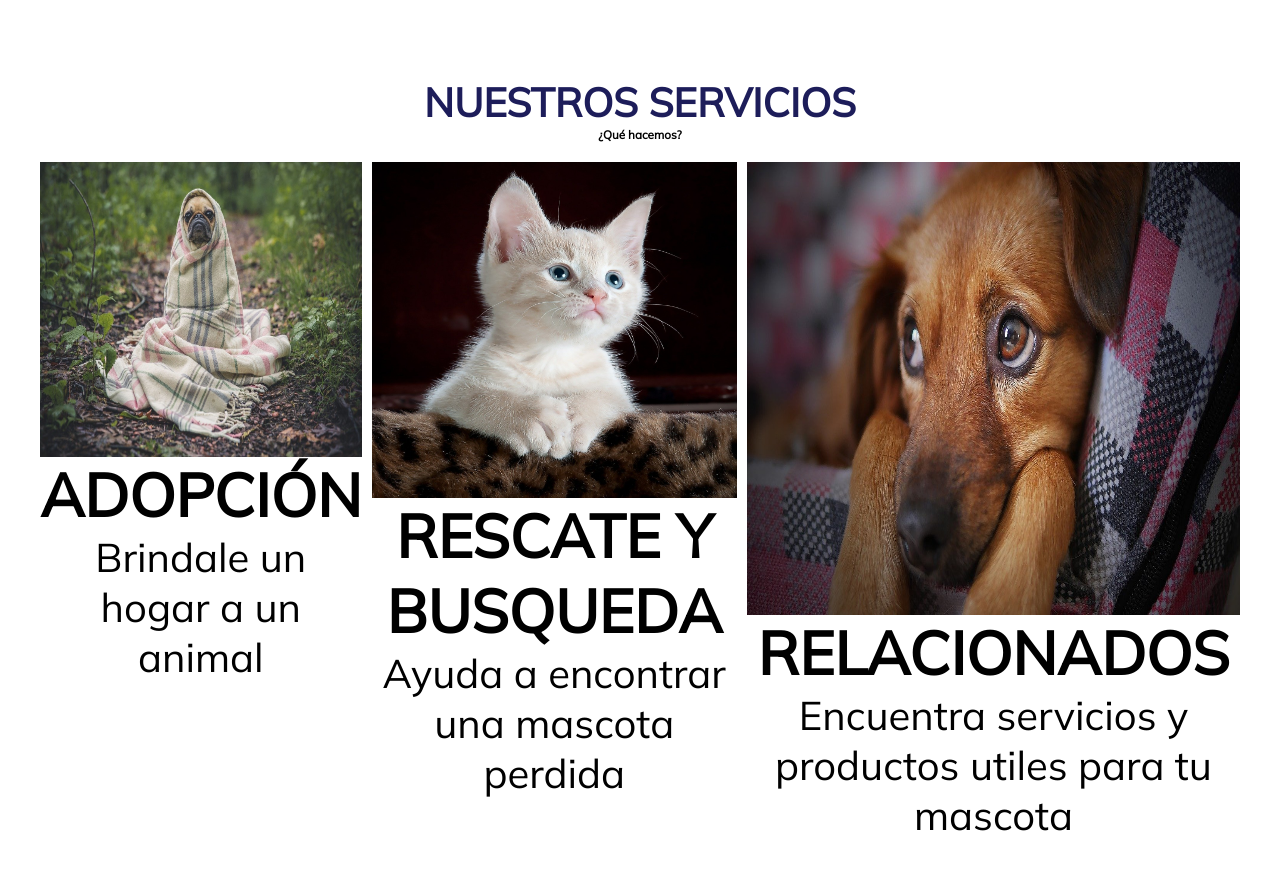
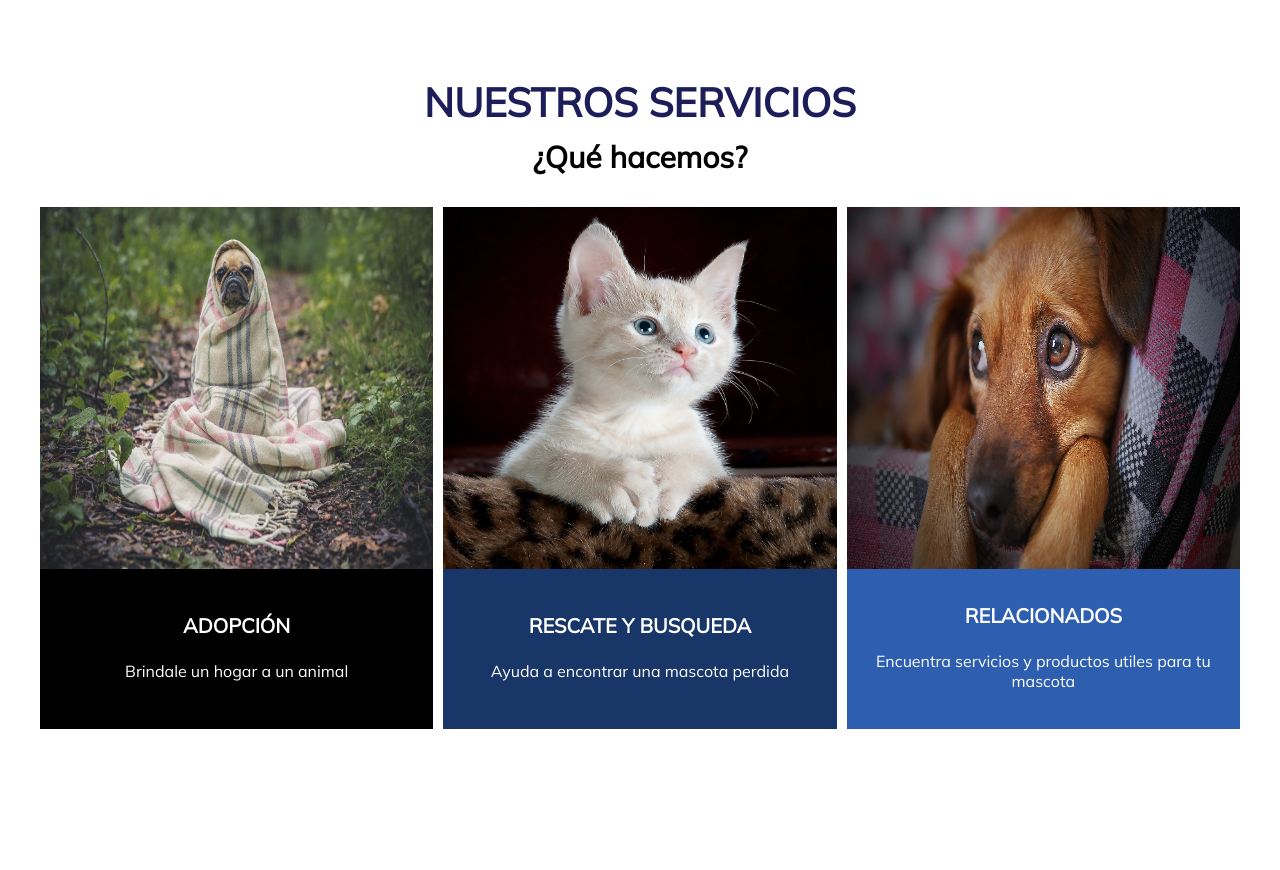
Before and after one commit to jhon259706/adoptandoando, a Next.js app: page / in a window 1280 px wide. Shown: the part 500-1370 px from the top of the page. After the commit the page ends 1269 px from the top, so only its background shows below. Built offline with nearby package versions, Linux system fonts and the light colour scheme.

Commit message:
section-3 finish section-3

```diff
--- a/jest.config.js
+++ b/jest.config.js
@@ -25,6 +25,7 @@ module.exports = async () => {
       '^@pages/(.*)$': '<rootDir>/src/pages/$1',
       '^@components/(.*)$': '<rootDir>/src/components/$1',
       '^@styles/(.*)$': '<rootDir>/src/styles/$1',
+      '^@tests/(.*)$': '<rootDir>/src/tests/$1',
     },
   };
 };
--- a/src/components/index/OurServices/ServiceCard.tsx
+++ b/src/components/index/OurServices/ServiceCard.tsx
@@ -15,7 +15,8 @@ const ServiceCard = (props: ICardProps) => {
     <S.ServiceCardDiv backgroundColor={backgroundColor}>
       <Image src={imageSrc} alt="Service Card Image" width={500} height={460} />
       <div className="card__description">
-        <h2>{title}</h2>
+        <h4>{title}</h4>
+        <br />
         <p>{description}</p>
       </div>
     </S.ServiceCardDiv>
--- a/src/styles/index/OurServices/OurServices.tsx
+++ b/src/styles/index/OurServices/OurServices.tsx
@@ -3,6 +3,7 @@ import styled from 'styled-components';
 
 export const OurServicesSection = styled.section`
   text-align: center;
+  padding-top: 40px;
 
   @media ${device.tabletS} {
     justify-content: center;
@@ -29,7 +30,7 @@ export const OurServicesSection = styled.section`
         flex-direction: row;
         gap: 10px;
         align-items: stretch;
-        font-size: 4rem;
+        font-size: 2rem;
       }
     }
   }
--- a/src/styles/index/OurServices/ServiceCard.tsx
+++ b/src/styles/index/OurServices/ServiceCard.tsx
@@ -8,16 +8,20 @@ interface IServiceCard {
 export const ServiceCardDiv = styled.div<IServiceCard>`
   display: flex;
   flex-direction: column;
+
   .card__description {
-    background-color: ${({ backgroundColor }) => backgroundColor};
+    background-color: white;
     min-height: 80px;
     display: flex;
     flex-direction: column;
     justify-content: center;
     align-items: center;
+    padding: 30px 15px;
+    height: 100px;
 
     @media ${device.tabletS} {
-      background-color: white;
+      background-color: ${({ backgroundColor }) => backgroundColor};
+      color: white;
     }
   }
 `;
--- a/src/styles/styles.css
+++ b/src/styles/styles.css
@@ -21,3 +21,23 @@ h1 {
   font-weight: 700;
   line-height: 60px;
 }
+
+h2 {
+  font-size: 4rem;
+  font-weight: 600;
+  line-height: 60px;
+}
+
+h3 {
+  font-size: 3rem;
+  line-height: 60px;
+}
+
+h4 {
+  font-size: 2rem;
+  line-height: 20px;
+}
+
+p {
+  font-size: 1.6rem;
+}
```
Also changed, not shown: src/tests/test-utils.tsx (added, +16 -0 lines), tsconfig.json (+7 -1 lines), 2 other files (tests, documents, lock files or other folders).
